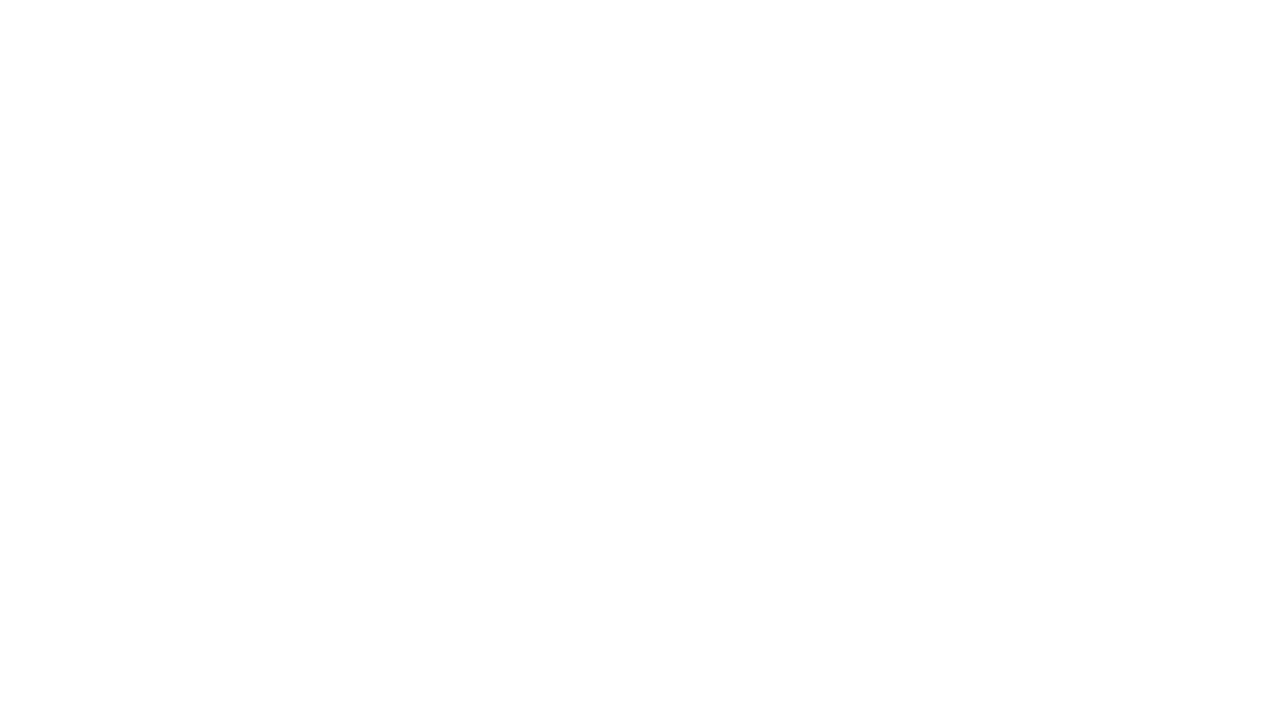
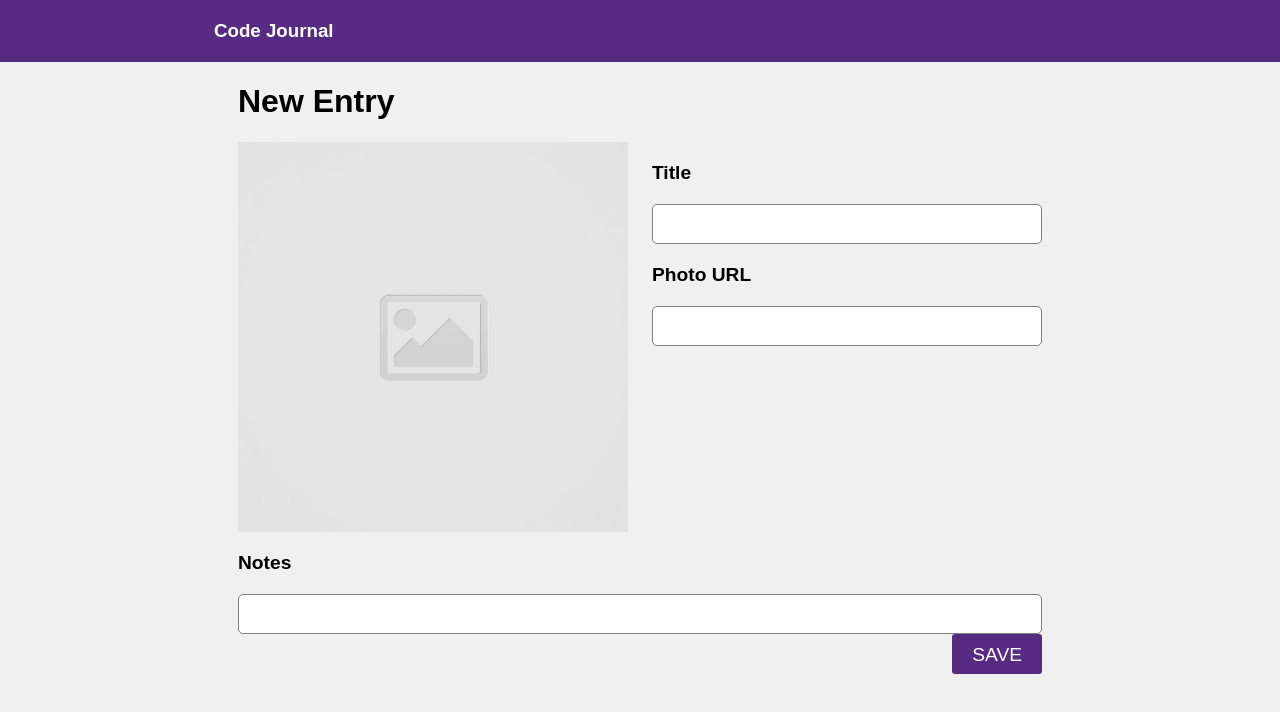
Before and after one commit to Cole-Allen/code-journal, a website: page index.html in a window 1280 px wide. Drawn offline with Linux system fonts and the light colour scheme.

Commit message:
Finished tasks 1-4

```diff
--- a/css/styles.css
+++ b/css/styles.css
@@ -0,0 +1,59 @@
+body {
+  font-family: sans-serif;
+  background: #f0f0f0;
+}
+
+header {
+  background: #562b81;
+}
+
+input {
+  border: 1px solid gray;
+  border-radius: 5px;
+  height: 40px;
+  font-size: 1.2rem;
+}
+
+input:focus {
+  border: 2px solid #562b81;
+  outline: none;
+}
+
+img {
+  display: block;
+  width: 100%;
+  object-fit: cover;
+}
+
+.top {
+  color: white;
+  background: #562b81;
+}
+
+.top h3 {
+  padding: 20px 0;
+  margin: 0;
+}
+
+.label {
+  font-size: 1.2rem;
+  font-weight: 600;
+  padding: 0;
+  margin: 20px 0;
+}
+
+.title-photo-input {
+  align-content: flex-start;
+}
+
+.save {
+  justify-content: end;
+}
+
+.save-button {
+  border: none;
+  background: #562b81;
+  color: white;
+  padding: 10px 20px;
+  border-radius: 3px;
+}
--- a/index.html
+++ b/index.html
@@ -16,8 +16,45 @@
 </head>
 <body>
   <header>
+    <div class="top container">
+      <h3>Code Journal</h3>
+    </div>
   </header>
   <main>
+    <div data-view="entry-form" class="container row">
+      <form method="POST" class="form row column-full">
+        <h1 class="column-full">New Entry</h1>
+        <div class="column-half">
+          <img src="images/placeholder-image-square.jpg" alt="Empty Image">
+        </div>
+        <div class="title-photo-input column-half row">
+          <label for="title" class="column-full label">
+            Title
+          </label>
+          <input type="text" id="title" name="title" class="column-full" required>
+
+
+          <label for="photoURL" class="column-full label">
+            Photo URL
+          </label>
+          <input type="url" id="photoURL" name="photoURL" class="column-full" required>
+
+        </div>
+
+        <div class="row column-full">
+          <label for="notes" class="column-full label">
+            Notes
+          </label>
+          <input type="text" id="notes" name="notes" class="column-full" required>
+
+        </div>
+
+        <div class="save column-full row">
+          <input class="save-button" type="submit" value="SAVE">
+        </div>
+
+      </form>
+    </div>
   </main>
   <script src="js/data.js"></script>
   <script src="js/main.js"></script>
```
